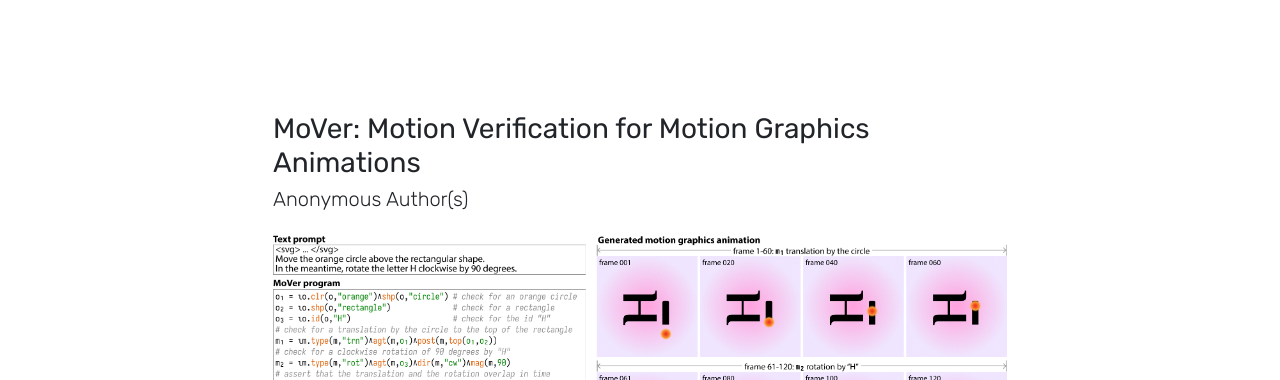
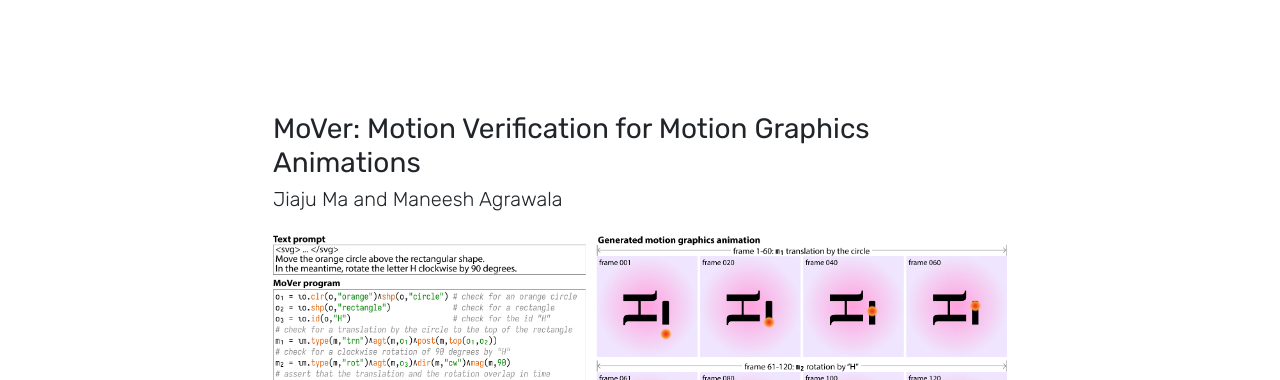
Before and after one commit to mover-dsl/mover-dsl.github.io, a Jekyll site: the page built from index.md, in a window 1280 px wide and 900 px high. Shown: the top 380 px of the window. Built offline with Jekyll 4.4.1, drawn with Linux system fonts in a browser that asks for light colours; nearby versions of some CDN libraries.

Commit message:
author update

```diff
--- a/index.md
+++ b/index.md
@@ -6,7 +6,7 @@ title: >
     MoVer: Motion Verification for Motion Graphics Animations
 
 proj-sub: >
-    Anonymous Author(s)
+    Jiaju Ma and Maneesh Agrawala
 
 sharing-image: ""
 
```
